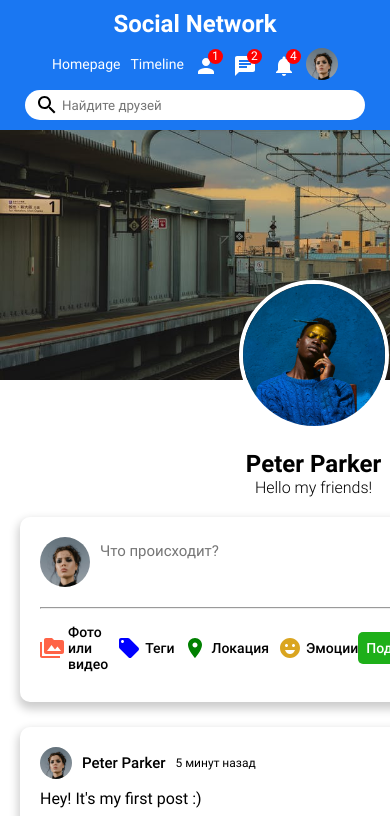
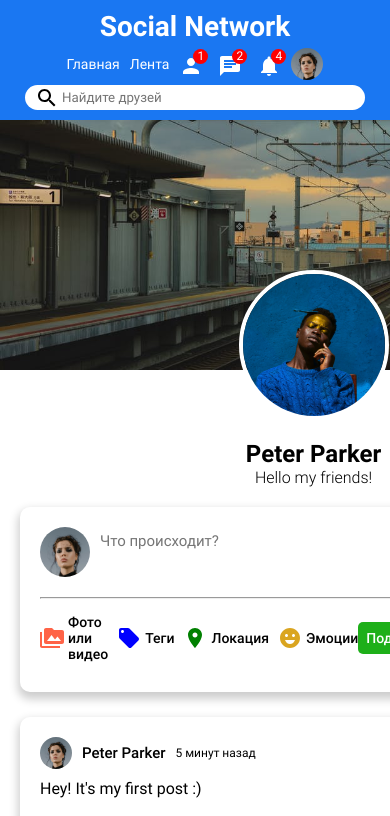
Before and after one commit to famovkin/mern-social-network, a React (Create React App) app in the folder react-social/: page / in a window 390 px wide. Shown: the top 816 px of the page. Built offline with nearby package versions, Linux system fonts and the light colour scheme.

Commit message:
feat: добавить медиа-запросы для topbar

```diff
--- a/react-social/src/components/TopBar.jsx
+++ b/react-social/src/components/TopBar.jsx
@@ -3,7 +3,7 @@ import { Search, Person, Chat, Notifications } from "@mui/icons-material";
 
 function TopBar() {
   return (
-    <div className="topbar">
+    <header className="topbar">
       <div className="topbar__logo">
         <h1>Social Network</h1>
       </div>
@@ -11,16 +11,16 @@ function TopBar() {
         <Search />
         <input type="text" placeholder="Найдите друзей" />
       </div>
-      <div className="topbar__nav">
+      <nav className="topbar__nav">
         <ul className="topbar__links">
           <li>
             <a className="topbar__link" href="#">
-              Homepage
+              Главная
             </a>
           </li>
           <li>
             <a className="topbar__link" href="#">
-              Timeline
+              Лента
             </a>
           </li>
         </ul>
@@ -43,8 +43,8 @@ function TopBar() {
           src="/assets/person/1.jpeg"
           alt="avatar"
         />
-      </div>
-    </div>
+      </nav>
+    </header>
   );
 }
 
--- a/react-social/src/scss/components/_topBar.scss
+++ b/react-social/src/scss/components/_topBar.scss
@@ -1,4 +1,4 @@
-@import '../variables';
+@import "../variables";
 @import "../mixins.scss";
 
 .topbar {
@@ -11,11 +11,12 @@
   position: sticky;
   top: 0;
   padding: 5px 20px;
-  z-index: 1;
+  z-index: 2;
 
   @media (max-width: 768px) {
     flex-direction: column;
-    height: 130px;
+    height: 120px;
+    gap: 5px;
     padding: 10px 25px;
   }
 
@@ -32,6 +33,14 @@
       font-weight: bold;
       color: $white;
       cursor: pointer;
+
+      @media (max-width: 876px) {
+        font-size: 21px;
+      }
+
+      @media (max-width: 768px) {
+        font-size: 28px;
+      }
     }
   }
 
@@ -103,10 +112,10 @@
       text-decoration: none;
       color: $white;
       transition: all $duration ease-in-out;
-    }
 
-    a:hover {
-      color: darken($white, 20%);
+      &:hover {
+        color: darken($white, 20%);
+      }
     }
   }
 }
```
